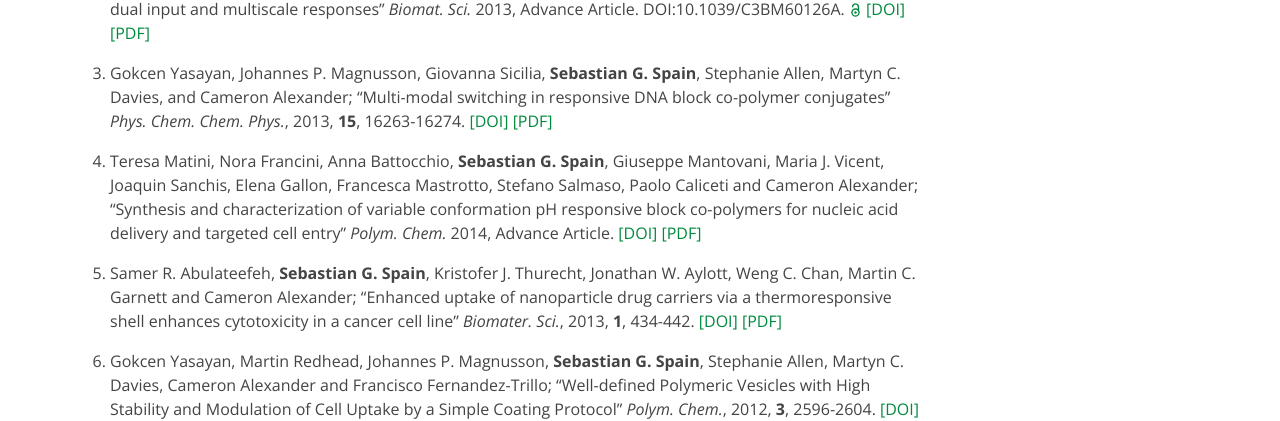
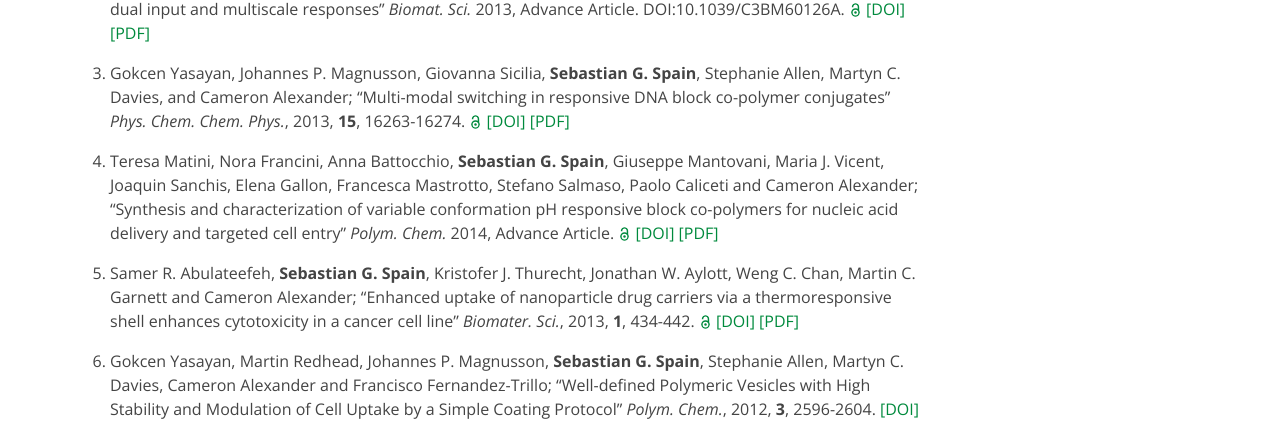
Before and after one commit to sebspain/sebspain.github.io, a Jekyll site: the page built from publications/index.md, in a window 1280 px wide. Shown: the part 499-920 px from the top of the page. Built offline with Jekyll 4.4.1, drawn with Linux system fonts in a browser that asks for light colours; Markdown is read by kramdown in place of the engine named in the settings.

Commit message:
added OA logo to papers

```diff
--- a/publications/index.md
+++ b/publications/index.md
@@ -14,11 +14,11 @@
 
 1. Giovanna Sicilia, Christine Grainger-Boultby, Nora Francini, Johannes P. Magnusson, Aram O. Saeed, Francisco Fernández-Trillo, <strong>Sebastian G. Spain</strong>\* and Cameron Alexander; "Programmable polymer-DNA hydrogels with dual input and multiscale responses" <em>Biomat. Sci.</em> 2013, Advance Article. DOI:10.1039/C3BM60126A. <img height="14px" src="/img/oa.svg" class="oa"> [\[DOI\]](http://dx.doi.org/10.1039/C3BM60126A) [\[PDF\]](http://sebspain.co.uk/publications/PDFs/c3bm60126a-adv.pdf)
 
-1. Gokcen Yasayan, Johannes P. Magnusson, Giovanna Sicilia, <strong>Sebastian G. Spain</strong>, Stephanie Allen, Martyn C. Davies, and Cameron Alexander; "Multi-modal switching in responsive DNA block co-polymer conjugates" <em>Phys. Chem. Chem. Phys.</em>, 2013, <strong>15</strong>, 16263-16274. [\[DOI\]](http://dx.doi.org/10.1039/C3CP52243A) [\[PDF\]](http://sebspain.co.uk/publications/PDFs/c3cp52243a.pdf)
+1. Gokcen Yasayan, Johannes P. Magnusson, Giovanna Sicilia, <strong>Sebastian G. Spain</strong>, Stephanie Allen, Martyn C. Davies, and Cameron Alexander; "Multi-modal switching in responsive DNA block co-polymer conjugates" <em>Phys. Chem. Chem. Phys.</em>, 2013, <strong>15</strong>, 16263-16274. <img height="14px" src="/img/oa.svg" class="oa"> [\[DOI\]](http://dx.doi.org/10.1039/C3CP52243A) [\[PDF\]](http://sebspain.co.uk/publications/PDFs/c3cp52243a.pdf)
 
-1. Teresa Matini, Nora Francini, Anna Battocchio, <strong>Sebastian G. Spain</strong>, Giuseppe Mantovani, Maria J. Vicent, Joaquin Sanchis, Elena Gallon, Francesca Mastrotto, Stefano Salmaso, Paolo Caliceti and Cameron Alexander; "Synthesis and characterization of variable conformation pH responsive block co-polymers for nucleic acid delivery and targeted cell entry" <em>Polym. Chem.</em> 2014, Advance Article. [\[DOI\]](http://dx.doi.org/10.1039/C3PY00744H) [\[PDF\]](http://sebspain.co.uk/publications/PDFs/c3py00744h.pdf)
+1. Teresa Matini, Nora Francini, Anna Battocchio, <strong>Sebastian G. Spain</strong>, Giuseppe Mantovani, Maria J. Vicent, Joaquin Sanchis, Elena Gallon, Francesca Mastrotto, Stefano Salmaso, Paolo Caliceti and Cameron Alexander; "Synthesis and characterization of variable conformation pH responsive block co-polymers for nucleic acid delivery and targeted cell entry" <em>Polym. Chem.</em> 2014, Advance Article. <img height="14px" src="/img/oa.svg" class="oa"> [\[DOI\]](http://dx.doi.org/10.1039/C3PY00744H) [\[PDF\]](http://sebspain.co.uk/publications/PDFs/c3py00744h.pdf)
 
-1. Samer R. Abulateefeh, <strong>Sebastian G. Spain</strong>, Kristofer J. Thurecht, Jonathan W. Aylott, Weng C. Chan, Martin C. Garnett and Cameron Alexander; "Enhanced uptake of nanoparticle drug carriers via a thermoresponsive shell enhances cytotoxicity in a cancer cell line" <em>Biomater. Sci.</em>, 2013, <strong>1</strong>, 434-442. [\[DOI\]](http://dx.doi.org/10.1039/C2BM00184E) [\[PDF\]](http://sebspain.co.uk/publications/PDFs/c2bm00184e.pdf)
+1. Samer R. Abulateefeh, <strong>Sebastian G. Spain</strong>, Kristofer J. Thurecht, Jonathan W. Aylott, Weng C. Chan, Martin C. Garnett and Cameron Alexander; "Enhanced uptake of nanoparticle drug carriers via a thermoresponsive shell enhances cytotoxicity in a cancer cell line" <em>Biomater. Sci.</em>, 2013, <strong>1</strong>, 434-442. <img height="14px" src="/img/oa.svg" class="oa"> [\[DOI\]](http://dx.doi.org/10.1039/C2BM00184E) [\[PDF\]](http://sebspain.co.uk/publications/PDFs/c2bm00184e.pdf)
 
 1. Gokcen Yasayan, Martin Redhead, Johannes P. Magnusson, <strong>Sebastian G. Spain</strong>, Stephanie Allen, Martyn C. Davies, Cameron Alexander and Francisco Fernandez-Trillo; "Well-defined Polymeric Vesicles with High Stability and Modulation of Cell Uptake by a Simple Coating Protocol" <em>Polym. Chem.</em>, 2012, <strong>3</strong>, 2596-2604. [\[DOI\]](http://dx.doi.org/10.1039/c2py20352a) [\[PDF\]](http://sebspain.co.uk/publications/PDFs/c2py20352a.pdf)
 
```
